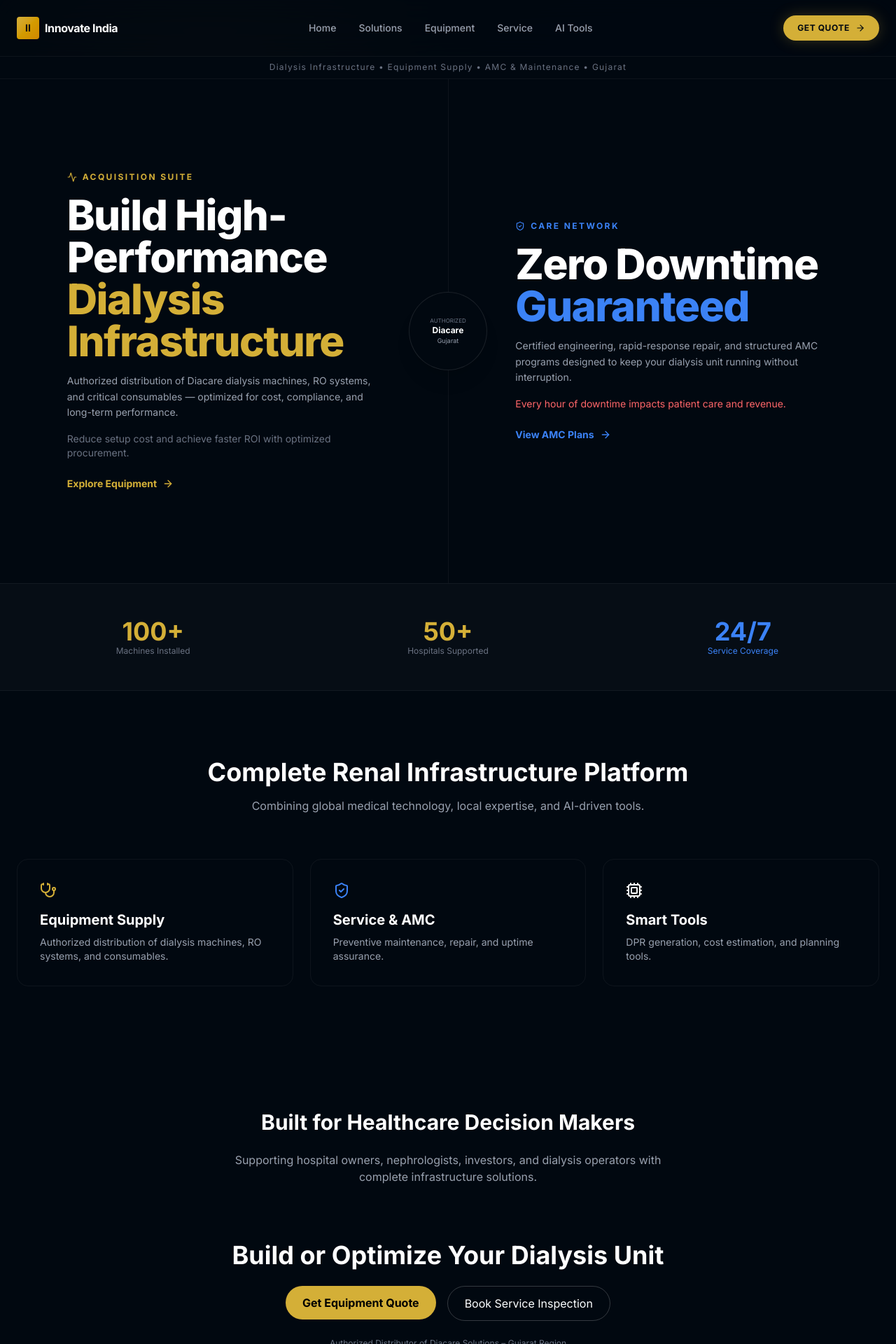
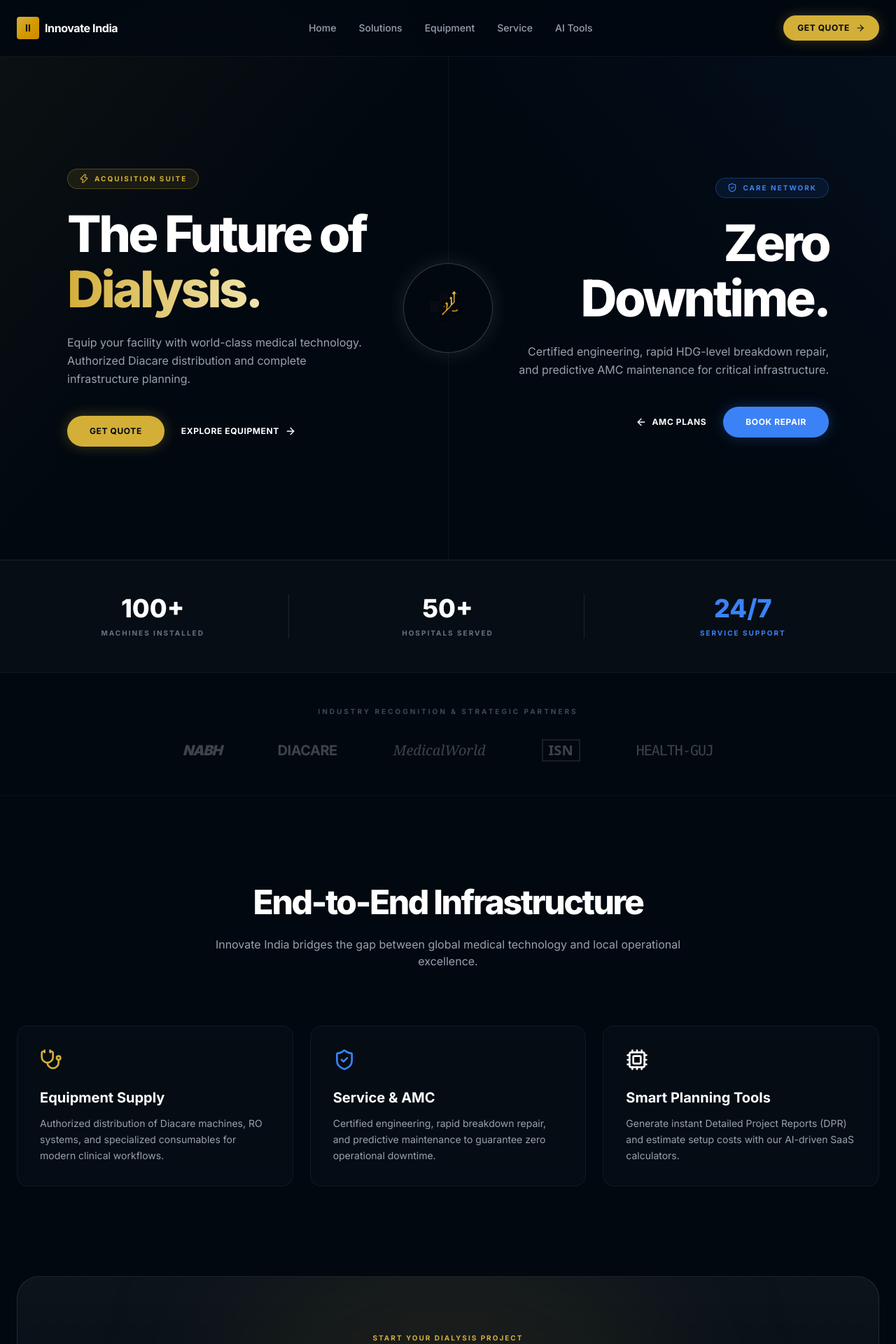
Before and after one commit to ketaniparmar/innovate-renal, a Next.js app: page / in a window 1280 px wide. Shown: the top 1920 px of the page at 70% size. Built offline with nearby package versions, Linux system fonts and the light colour scheme.

Commit message:
upgraded hero to apple-level ui

```diff
--- a/src/app/page.tsx
+++ b/src/app/page.tsx
@@ -1,201 +1,117 @@
 "use client";
 
 import React from "react";
+import HeroSplit from "@/components/ui/HeroSplit";
 import { motion } from "framer-motion";
-import {
-  ArrowRight,
-  ShieldCheck,
-  Cpu,
-  Activity,
-  Stethoscope,
-} from "lucide-react";
+import { ShieldCheck, Cpu, Stethoscope } from "lucide-react";
 import Link from "next/link";
 
 export default function HomePage() {
   return (
-    <div className="min-h-screen bg-[#010810] text-white overflow-hidden">
+    <div className="bg-[#010810] text-white selection:bg-[#D4AF37] selection:text-[#010810]">
 
-      {/* 🔹 TOP CLARITY STRIP */}
-      <div className="text-center text-xs tracking-widest text-gray-500 py-2 border-b border-white/5">
-        Dialysis Infrastructure • Equipment Supply • AMC & Maintenance • Gujarat
+      {/* 1. INTERACTIVE HERO */}
+      <HeroSplit />
+
+      {/* 2. TRUST METRICS STRIP */}
+      <section className="border-y border-white/5 bg-white/[0.02]">
+        <div className="max-w-[1280px] mx-auto px-6 py-12 grid grid-cols-1 md:grid-cols-3 gap-8 divide-y md:divide-y-0 md:divide-x divide-white/10 text-center">
+          <div className="pt-4 md:pt-0">
+            <h3 className="text-4xl font-extrabold text-white mb-2">100+</h3>
+            <p className="text-[10px] font-bold tracking-[0.2em] uppercase text-gray-500">Machines Installed</p>
           </div>
-
-      {/* 🔹 HERO SECTION (DUAL ENTRY) */}
-      <section className="relative h-[calc(100vh-80px)] flex flex-col md:flex-row">
-
-        {/* 🟡 SALES */}
-        <Link href="/sales" className="relative flex-1 group border-b md:border-b-0 md:border-r border-white/5 flex items-center justify-center p-8 md:p-16">
-
-          <div className="absolute inset-0 bg-gradient-to-br from-[#D4AF37]/10 to-transparent opacity-0 group-hover:opacity-100 transition duration-700" />
-
-          <motion.div
-            initial={{ opacity: 0, y: 30 }}
-            animate={{ opacity: 1, y: 0 }}
-            className="relative z-10 max-w-md"
-          >
-            <p className="text-[#D4AF37] text-xs font-bold uppercase tracking-[0.2em] mb-4 flex items-center gap-2">
-              <Activity size={14} /> Acquisition Suite
-            </p>
-
-            <h1 className="text-4xl md:text-6xl font-extrabold tracking-tight mb-4">
-              Build High-Performance <br />
-              <span className="text-[#D4AF37]">Dialysis Infrastructure</span>
-            </h1>
-
-            <p className="text-gray-400 mb-4 text-sm leading-relaxed">
-              Authorized distribution of Diacare dialysis machines, RO systems,
-              and critical consumables — optimized for cost, compliance, and
-              long-term performance.
-            </p>
-
-            <p className="text-sm text-gray-500 mb-6">
-              Reduce setup cost and achieve faster ROI with optimized procurement.
-            </p>
-
-            <div className="flex items-center gap-2 text-[#D4AF37] font-bold text-sm group-hover:gap-4 transition-all">
-              Explore Equipment <ArrowRight size={16} />
+          <div className="pt-8 md:pt-0">
+            <h3 className="text-4xl font-extrabold text-white mb-2">50+</h3>
+            <p className="text-[10px] font-bold tracking-[0.2em] uppercase text-gray-500">Hospitals Served</p>
           </div>
-          </motion.div>
-        </Link>
-
-        {/* 🔵 SERVICE */}
-        <Link href="/service" className="relative flex-1 group flex items-center justify-center p-8 md:p-16">
-
-          <div className="absolute inset-0 bg-gradient-to-bl from-[#3B82F6]/10 to-transparent opacity-0 group-hover:opacity-100 transition duration-700" />
-
-          <motion.div
-            initial={{ opacity: 0, y: 30 }}
-            animate={{ opacity: 1, y: 0 }}
-            transition={{ delay: 0.2 }}
-            className="relative z-10 max-w-md"
-          >
-            <p className="text-[#3B82F6] text-xs font-bold uppercase tracking-[0.2em] mb-4 flex items-center gap-2">
-              <ShieldCheck size={14} /> Care Network
-            </p>
-
-            <h1 className="text-4xl md:text-6xl font-extrabold tracking-tight mb-4">
-              Zero Downtime <br />
-              <span className="text-[#3B82F6]">Guaranteed</span>
-            </h1>
-
-            <p className="text-gray-400 mb-4 text-sm leading-relaxed">
-              Certified engineering, rapid-response repair, and structured AMC
-              programs designed to keep your dialysis unit running without interruption.
-            </p>
-
-            <p className="text-sm text-red-400 mb-6">
-              Every hour of downtime impacts patient care and revenue.
-            </p>
-
-            <div className="flex items-center gap-2 text-[#3B82F6] font-bold text-sm group-hover:gap-4 transition-all">
-              View AMC Plans <ArrowRight size={16} />
-            </div>
-          </motion.div>
-        </Link>
-
-        {/* CENTER BADGE */}
-        <div className="absolute left-1/2 top-1/2 -translate-x-1/2 -translate-y-1/2 hidden md:flex items-center justify-center w-28 h-28 bg-[#010810] border border-white/10 rounded-full shadow-xl backdrop-blur-xl text-center">
-          <div>
-            <p className="text-[8px] text-gray-500 uppercase">Authorized</p>
-            <p className="text-xs font-bold">Diacare</p>
-            <p className="text-[9px] text-gray-400">Gujarat</p>
-          </div>
-        </div>
-
-      </section>
-
-      {/* 🔹 TRUST METRICS */}
-      <section className="border-y border-white/5 bg-white/[0.02]">
-        <div className="max-w-[1280px] mx-auto px-6 py-12 grid md:grid-cols-3 gap-8 text-center">
-          <div>
-            <h3 className="text-4xl font-bold text-[#D4AF37]">100+</h3>
-            <p className="text-xs text-gray-500">Machines Installed</p>
-          </div>
-          <div>
-            <h3 className="text-4xl font-bold text-[#D4AF37]">50+</h3>
-            <p className="text-xs text-gray-500">Hospitals Supported</p>
-          </div>
-          <div>
-            <h3 className="text-4xl font-bold text-[#3B82F6]">24/7</h3>
-            <p className="text-xs text-[#3B82F6]">Service Coverage</p>
+          <div className="pt-8 md:pt-0">
+            <h3 className="text-4xl font-extrabold text-[#3B82F6] mb-2">24/7</h3>
+            <p className="text-[10px] font-bold tracking-[0.2em] uppercase text-[#3B82F6]">Service Support</p>
           </div>
         </div>
       </section>
 
-      {/* 🔹 PLATFORM SECTION */}
-      <section className="py-24 max-w-[1280px] mx-auto px-6">
-        <div className="text-center mb-16">
-          <h2 className="text-4xl font-bold mb-4">
-            Complete Renal Infrastructure Platform
-          </h2>
+      {/* 3. AS FEATURED IN / PARTNERS STRIP */}
+      <section className="py-12 border-b border-white/5 opacity-60 hover:opacity-100 transition-opacity">
+        <div className="max-w-[1280px] mx-auto px-6 text-center">
+          <p className="text-[10px] font-bold uppercase tracking-[0.3em] text-gray-500 mb-8">
+            Industry Recognition & Strategic Partners
+          </p>
+          <div className="flex flex-wrap justify-center items-center gap-12 md:gap-20 grayscale brightness-200 opacity-40">
+            <div className="text-xl font-black italic tracking-tighter">NABH</div>
+            <div className="text-xl font-bold tracking-tight">DIACARE</div>
+            <div className="text-xl font-serif italic">MedicalWorld</div>
+            <div className="text-xl font-sans font-bold border-2 border-white/40 px-2">ISN</div>
+            <div className="text-xl font-mono tracking-tighter">HEALTH-GUJ</div>
+          </div>
+        </div>
+      </section>
+
+      {/* 4. SAAS PLATFORM CAPABILITIES */}
+      <section className="py-32 max-w-[1280px] mx-auto px-6">
+        <div className="text-center mb-20">
+          <h2 className="text-3xl md:text-5xl font-extrabold tracking-tighter mb-6">End-to-End Infrastructure</h2>
           <p className="text-gray-400 max-w-2xl mx-auto">
-            Combining global medical technology, local expertise, and AI-driven tools.
+            Innovate India bridges the gap between global medical technology and local operational excellence.
           </p>
         </div>
 
-        <div className="grid md:grid-cols-3 gap-6">
+        <div className="grid grid-cols-1 md:grid-cols-3 gap-6">
+          {/* Feature Card 1 */}
+          <motion.div whileHover={{ y: -8 }} className="bg-white/[0.02] border border-white/5 p-8 rounded-2xl backdrop-blur-sm relative group overflow-hidden">
+            <div className="absolute top-0 left-0 w-full h-1 bg-gradient-to-r from-transparent to-[#D4AF37] opacity-0 group-hover:opacity-100 transition-opacity" />
+            <Stethoscope className="text-[#D4AF37] mb-6" size={32} />
+            <h3 className="text-xl font-bold mb-3">Equipment Supply</h3>
+            <p className="text-sm text-gray-400 leading-relaxed">
+              Authorized distribution of Diacare machines, RO systems, and specialized consumables for modern clinical workflows.
+            </p>
+          </motion.div>
 
-          <div className="p-8 border border-white/5 rounded-2xl">
-            <Stethoscope className="text-[#D4AF37] mb-4" />
-            <h3 className="text-xl font-bold mb-2">Equipment Supply</h3>
-            <p className="text-sm text-gray-400">
-              Authorized distribution of dialysis machines, RO systems, and consumables.
+          {/* Feature Card 2 */}
+          <motion.div whileHover={{ y: -8 }} className="bg-white/[0.02] border border-white/5 p-8 rounded-2xl backdrop-blur-sm relative group overflow-hidden">
+            <div className="absolute top-0 left-0 w-full h-1 bg-gradient-to-r from-transparent to-[#3B82F6] opacity-0 group-hover:opacity-100 transition-opacity" />
+            <ShieldCheck className="text-[#3B82F6] mb-6" size={32} />
+            <h3 className="text-xl font-bold mb-3">Service & AMC</h3>
+            <p className="text-sm text-gray-400 leading-relaxed">
+              Certified engineering, rapid breakdown repair, and predictive maintenance to guarantee zero operational downtime.
             </p>
-          </div>
+          </motion.div>
 
-          <div className="p-8 border border-white/5 rounded-2xl">
-            <ShieldCheck className="text-[#3B82F6] mb-4" />
-            <h3 className="text-xl font-bold mb-2">Service & AMC</h3>
-            <p className="text-sm text-gray-400">
-              Preventive maintenance, repair, and uptime assurance.
+          {/* Feature Card 3 */}
+          <motion.div whileHover={{ y: -8 }} className="bg-white/[0.02] border border-white/5 p-8 rounded-2xl backdrop-blur-sm relative group overflow-hidden">
+            <div className="absolute top-0 left-0 w-full h-1 bg-gradient-to-r from-transparent to-white opacity-0 group-hover:opacity-100 transition-opacity" />
+            <Cpu className="text-white mb-6" size={32} />
+            <h3 className="text-xl font-bold mb-3">Smart Planning Tools</h3>
+            <p className="text-sm text-gray-400 leading-relaxed">
+              Generate instant Detailed Project Reports (DPR) and estimate setup costs with our AI-driven SaaS calculators.
             </p>
-          </div>
-
-          <div className="p-8 border border-white/5 rounded-2xl">
-            <Cpu className="text-white mb-4" />
-            <h3 className="text-xl font-bold mb-2">Smart Tools</h3>
-            <p className="text-sm text-gray-400">
-              DPR generation, cost estimation, and planning tools.
-            </p>
-          </div>
-
+          </motion.div>
         </div>
       </section>
 
-      {/* 🔹 WHO IT’S FOR */}
-      <section className="py-20 text-center px-6">
-        <h2 className="text-3xl font-bold mb-6">
-          Built for Healthcare Decision Makers
-        </h2>
-        <p className="text-gray-400 max-w-2xl mx-auto">
-          Supporting hospital owners, nephrologists, investors, and dialysis operators with complete infrastructure solutions.
-        </p>
-      </section>
-
-      {/* 🔹 CTA */}
-      <section className="pb-24 px-6">
-        <div className="max-w-[900px] mx-auto text-center">
-          <h2 className="text-4xl font-bold mb-6">
-            Build or Optimize Your Dialysis Unit
-          </h2>
-
-          <div className="flex gap-4 justify-center flex-wrap">
+      {/* 5. FINAL CTA SECTION */}
+      <section className="pb-32 px-6">
+        <div className="max-w-[1280px] mx-auto bg-gradient-to-b from-white/5 to-transparent border border-white/10 rounded-[2rem] p-12 md:p-20 text-center relative overflow-hidden">
+          <div className="absolute top-1/2 left-1/2 -translate-x-1/2 -translate-y-1/2 w-full h-full max-w-[600px] bg-[#D4AF37]/10 blur-[120px] rounded-full z-0 pointer-events-none" />
+          <div className="relative z-10">
+            <p className="text-[10px] font-bold tracking-[0.2em] uppercase text-[#D4AF37] mb-6">Start Your Dialysis Project</p>
+            <h2 className="text-3xl md:text-5xl font-extrabold tracking-tighter mb-8">Ready to architect your success?</h2>
+            <div className="flex flex-col sm:flex-row items-center justify-center gap-4">
               <Link href="/contact">
-              <button className="bg-[#D4AF37] text-black px-6 py-3 rounded-full font-bold">
-                Get Equipment Quote
+                <button className="bg-[#D4AF37] hover:bg-yellow-500 text-[#010810] px-8 py-4 rounded-full text-sm font-bold uppercase tracking-wider transition-all shadow-[0_0_30px_rgba(212,175,55,0.3)]">
+                  Get Custom Quote
                 </button>
               </Link>
-
               <Link href="/service">
-              <button className="border border-white/20 px-6 py-3 rounded-full">
-                Book Service Inspection
+                <button className="bg-white/5 hover:bg-white/10 border border-white/10 text-white px-8 py-4 rounded-full text-sm font-bold uppercase tracking-wider transition-all backdrop-blur-md">
+                  Book Service
                 </button>
               </Link>
             </div>
-
-          <p className="mt-6 text-xs text-gray-500">
-            Authorized Distributor of Diacare Solutions – Gujarat Region
+            <p className="mt-10 text-xs text-gray-500">
+              Innovate India is an authorized distributor of Diacare Solutions in Gujarat.
             </p>
+          </div>
         </div>
       </section>
 
--- /dev/null
+++ b/src/components/ui/HeroSplit.tsx
@@ -0,0 +1,156 @@
+"use client";
+
+import { useState } from "react";
+import { motion } from "framer-motion";
+import { ArrowRight, ShieldCheck, Zap } from "lucide-react";
+import Image from "next/image";
+import Link from "next/link";
+
+export default function HeroSplit() {
+  const [hoveredSide, setHoveredSide] = useState<"left" | "right" | null>(null);
+
+  // Apple-style spring physics for ultra-smooth expansion
+  const springConfig = { type: "spring", stiffness: 200, damping: 30 };
+
+  return (
+    <section className="relative w-full h-[calc(100vh-80px)] min-h-[600px] flex flex-col md:flex-row overflow-hidden bg-[#010810] border-b border-white/5">
+
+      {/* CENTER LOGO MEDALLION */}
+      <div className="absolute left-1/2 top-1/2 -translate-x-1/2 -translate-y-1/2 z-30 pointer-events-none flex flex-col items-center gap-4">
+        <motion.div
+          animate={{
+            rotate: hoveredSide === "left" ? -10 : hoveredSide === "right" ? 10 : 0,
+            scale: hoveredSide ? 1.1 : 1,
+            boxShadow: hoveredSide === "left"
+              ? "0 0 50px rgba(212,175,55,0.4)"
+              : hoveredSide === "right"
+              ? "0 0 50px rgba(59,130,246,0.4)"
+              : "0 0 30px rgba(255,255,255,0.1)",
+            borderColor: hoveredSide === "left" ? "#D4AF37" : hoveredSide === "right" ? "#3B82F6" : "rgba(255,255,255,0.2)"
+          }}
+          transition={springConfig}
+          className="w-24 h-24 md:w-32 md:h-32 rounded-full border border-white/20 flex items-center justify-center p-4 bg-[#010810] backdrop-blur-md relative overflow-hidden"
+        >
+          {/* Logo - Assuming /indai-icon.png exists in your public folder */}
+          <div className="relative w-full h-full flex items-center justify-center">
+             <Image
+              src="/indai-icon.png"
+              alt="Innovate IndAI Logo"
+              fill
+              className="object-contain p-2"
+              priority
+            />
+          </div>
+        </motion.div>
+      </div>
+
+      {/* LEFT SIDE (SALES - GOLD) */}
+      <motion.div
+        className="relative flex-1 h-full cursor-pointer overflow-hidden border-b md:border-b-0 md:border-r border-white/5 flex flex-col justify-center px-8 md:px-16 lg:px-24"
+        onMouseEnter={() => setHoveredSide("left")}
+        onMouseLeave={() => setHoveredSide(null)}
+        animate={{
+          flex: hoveredSide === "left" ? 1.5 : hoveredSide === "right" ? 0.8 : 1,
+          opacity: hoveredSide === "right" ? 0.3 : 1,
+        }}
+        transition={springConfig}
+      >
+        {/* Dynamic Background Glow */}
+        <div className="absolute inset-0 bg-gradient-to-br from-[#D4AF37]/10 via-transparent to-transparent opacity-50" />
+        <motion.div
+          className="absolute inset-0 bg-gradient-to-br from-[#D4AF37]/20 via-transparent to-transparent"
+          animate={{ opacity: hoveredSide === "left" ? 1 : 0 }}
+          transition={{ duration: 0.5 }}
+        />
+
+        <div className="relative z-10 w-full max-w-lg mx-auto md:mx-0">
+          <div className="mb-6 inline-flex items-center gap-2 px-4 py-1.5 rounded-full border border-[#D4AF37]/30 bg-[#D4AF37]/10 backdrop-blur-md">
+            <Zap size={14} className="text-[#D4AF37]" />
+            <span className="text-[10px] font-bold uppercase tracking-[0.2em] text-[#D4AF37]">
+              Acquisition Suite
+            </span>
+          </div>
+
+          <h1 className="text-4xl md:text-5xl lg:text-7xl font-extrabold mb-6 tracking-tighter leading-[1.1]">
+            The Future of <br />
+            <span className="text-transparent bg-clip-text bg-gradient-to-r from-[#D4AF37] to-[#F1E5AC]">
+              Dialysis.
+            </span>
+          </h1>
+
+          <p className="text-gray-400 text-sm md:text-base max-w-md mb-10 leading-relaxed">
+            Equip your facility with world-class medical technology. Authorized Diacare distribution and complete infrastructure planning.
+          </p>
+
+          <div className="flex flex-wrap items-center gap-6">
+            <Link href="/contact" className="z-20">
+              <button className="bg-[#D4AF37] hover:bg-yellow-500 text-[#010810] px-8 py-3.5 rounded-full text-xs font-bold uppercase tracking-wider transition-all shadow-[0_0_20px_rgba(212,175,55,0.3)]">
+                Get Quote
+              </button>
+            </Link>
+            <Link href="/sales" className="z-20">
+              <button className="text-white hover:text-[#D4AF37] text-xs font-bold uppercase tracking-wider flex items-center gap-2 group transition-colors">
+                Explore Equipment
+                <ArrowRight size={16} className="group-hover:translate-x-1 transition-transform" />
+              </button>
+            </Link>
+          </div>
+        </div>
+      </motion.div>
+
+      {/* RIGHT SIDE (SERVICE - BLUE) */}
+      <motion.div
+        className="relative flex-1 h-full cursor-pointer overflow-hidden flex flex-col justify-center px-8 md:px-16 lg:px-24"
+        onMouseEnter={() => setHoveredSide("right")}
+        onMouseLeave={() => setHoveredSide(null)}
+        animate={{
+          flex: hoveredSide === "right" ? 1.5 : hoveredSide === "left" ? 0.8 : 1,
+          opacity: hoveredSide === "left" ? 0.3 : 1,
+        }}
+        transition={springConfig}
+      >
+        {/* Dynamic Background Glow */}
+        <div className="absolute inset-0 bg-gradient-to-bl from-[#3B82F6]/10 via-transparent to-transparent opacity-50" />
+        <motion.div
+          className="absolute inset-0 bg-gradient-to-bl from-[#3B82F6]/20 via-transparent to-transparent"
+          animate={{ opacity: hoveredSide === "right" ? 1 : 0 }}
+          transition={{ duration: 0.5 }}
+        />
+
+        <div className="relative z-10 w-full max-w-lg mx-auto md:ml-auto md:mr-0 text-left md:text-right flex flex-col items-start md:items-end">
+
+          <div className="mb-6 inline-flex items-center gap-2 px-4 py-1.5 rounded-full border border-[#3B82F6]/30 bg-[#3B82F6]/10 backdrop-blur-md">
+            <ShieldCheck size={14} className="text-[#3B82F6]" />
+            <span className="text-[10px] font-bold uppercase tracking-[0.2em] text-[#3B82F6]">
+              Care Network
+            </span>
+          </div>
+
+          <h1 className="text-4xl md:text-5xl lg:text-7xl font-extrabold mb-6 tracking-tighter leading-[1.1]">
+            Zero <br />
+            <span className="text-white">Downtime.</span>
+          </h1>
+
+          <p className="text-gray-400 text-sm md:text-base max-w-md mb-10 leading-relaxed">
+            Certified engineering, rapid HDG-level breakdown repair, and predictive AMC maintenance for critical infrastructure.
+          </p>
+
+          <div className="flex flex-wrap items-center justify-start md:justify-end gap-6 flex-row-reverse">
+            <Link href="/contact" className="z-20">
+              <button className="bg-[#3B82F6] hover:bg-blue-500 text-white px-8 py-3.5 rounded-full text-xs font-bold uppercase tracking-wider transition-all shadow-[0_0_20px_rgba(59,130,246,0.3)]">
+                Book Repair
+              </button>
+            </Link>
+            <Link href="/service" className="z-20">
+              <button className="text-white hover:text-[#3B82F6] text-xs font-bold uppercase tracking-wider flex items-center gap-2 group transition-colors flex-row-reverse">
+                AMC Plans
+                <ArrowRight size={16} className="rotate-180 group-hover:-translate-x-1 transition-transform" />
+              </button>
+            </Link>
+          </div>
+        </div>
+      </motion.div>
+
+    </section>
+  );
+}
```
Lines whose indentation alone changed are shown as unchanged.
